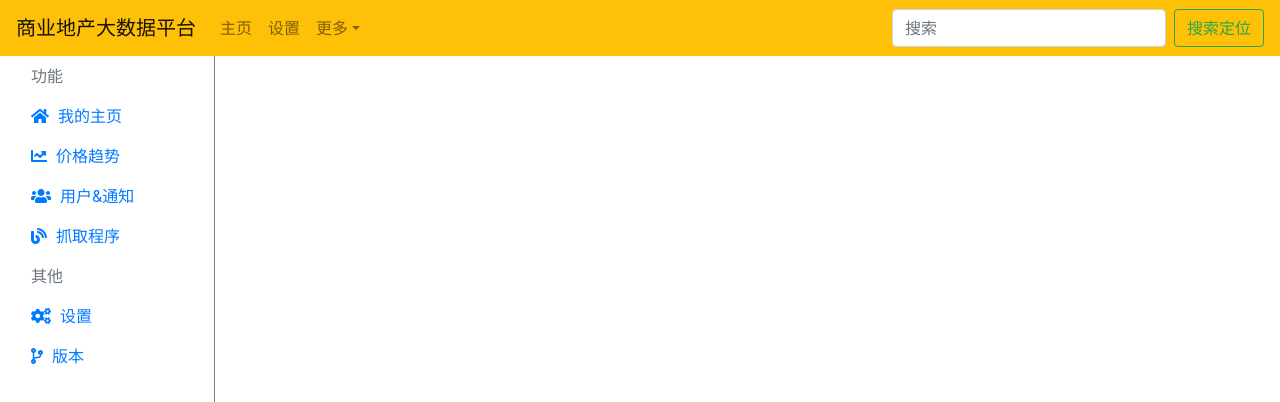
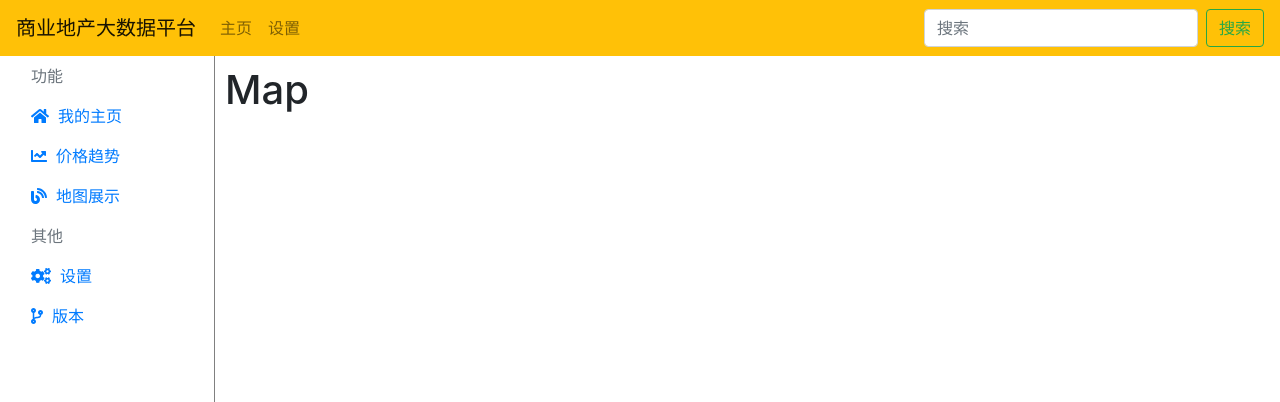
Before and after one commit to cmingxu/fangchan-web-app, a React (Create React App) app: page /maps in a window 1280 px wide. Shown: the top 402 px of the page. Built offline with nearby package versions, Linux system fonts and the light colour scheme.

Commit message:
ui refinement
Signed-off-by: xuchunming <cming.xu@gmail.com>

```diff
--- a/src/App.js
+++ b/src/App.js
@@ -15,6 +15,7 @@ import { BrowserRouter as Router, Route, Redirect } from "react-router-dom";
 import Dashboard from "./views/dashboard";
 import Users from "./views/users";
 import Settings from "./views/settings";
+import Map from "./views/maps";
 import ScrapSetting from "./views/scrap_setting";
 import Trending from "./views/trending";
 import User from "./api/user";
@@ -62,8 +63,9 @@ function App() {
         <Navbar.Toggle aria-controls="basic-navbar-nav" />
         <Navbar.Collapse id="basic-navbar-nav">
           <Nav className="mr-auto">
-            <Nav.Link href="#home">主页</Nav.Link>
-            <Nav.Link href="#link">设置</Nav.Link>
+            <Nav.Link href="/dashboard">主页</Nav.Link>
+            <Nav.Link href="/setting">设置</Nav.Link>
+            {/*
             <NavDropdown title="更多" id="basic-nav-dropdown">
               <NavDropdown.Item href="#action/3.1">Action</NavDropdown.Item>
               <NavDropdown.Item href="#action/3.2">
@@ -75,10 +77,11 @@ function App() {
                 Separated link
               </NavDropdown.Item>
             </NavDropdown>
+            */}
           </Nav>
           <Form inline>
             <FormControl type="text" placeholder="搜索" className="mr-sm-2" />
-            <Button variant="outline-success">搜索定位</Button>
+            <Button variant="outline-success">搜索</Button>
           </Form>
         </Navbar.Collapse>
       </Navbar>
@@ -93,6 +96,7 @@ function App() {
             component={Dashboard}
           ></LoggedInRoute>
           <LoggedInRoute path="/users" component={Users}></LoggedInRoute>
+          <LoggedInRoute path="/maps" component={Map}></LoggedInRoute>
           <LoggedInRoute path="/setting" component={Settings}></LoggedInRoute>
           <LoggedInRoute
             path="/scrap_setting"
--- a/src/api/httpApi.js
+++ b/src/api/httpApi.js
@@ -18,7 +18,7 @@ class HTTPApi {
   static default_headers(headers = {}) {
     let default_headers = {
       "Content-Type": "application/json",
-      Token: "42c3422ed1eb08df4a68"
+      Token: CONFIG.accountToken
     };
 
     // if (User.current_user) {
--- a/src/components/sidebar.js
+++ b/src/components/sidebar.js
@@ -26,6 +26,11 @@ export default class Sidebar extends Component {
           <FontAwesomeIcon icon={faChartLine} />
           &nbsp; 价格趋势
         </Nav.Link>
+        <Nav.Link eventKey="link-2" href="/maps">
+          <FontAwesomeIcon icon={faBlog} />
+          &nbsp; 地图展示
+        </Nav.Link>
+        {/*
         <Nav.Link eventKey="link-2" href="/users">
           <FontAwesomeIcon icon={faUsers} />
           &nbsp; 用户&通知
@@ -34,6 +39,7 @@ export default class Sidebar extends Component {
           <FontAwesomeIcon icon={faBlog} />
           &nbsp; 抓取程序
         </Nav.Link>
+        */}
         <Nav.Link eventKey="disabled" disabled>
           其他
         </Nav.Link>
--- a/src/config.js
+++ b/src/config.js
@@ -1,7 +1,8 @@
 const CONFIG = {
   brandText: "商业地产大数据平台",
   description: "fangchan data scraper and analysis",
-  baseURI: "http://localhost:3000/"
+  baseURI: "http://47.93.129.193/",
+  accountToken: "42c3422ed1eb08df4a68"
 };
 
 export default CONFIG;
--- /dev/null
+++ b/src/views/maps.js
@@ -0,0 +1,18 @@
+import React, { Component, Fragment } from "react";
+
+
+class Map extends Component {
+  constructor(props) {
+    super(props);
+    this.state = {};
+  }
+  render() {
+    return (
+      <Fragment>
+        <h1>Map</h1>
+      </Fragment>
+    );
+  }
+}
+
+export default Map;
```
Also changed, not shown: 1 other file (tests, documents, lock files or other folders).
